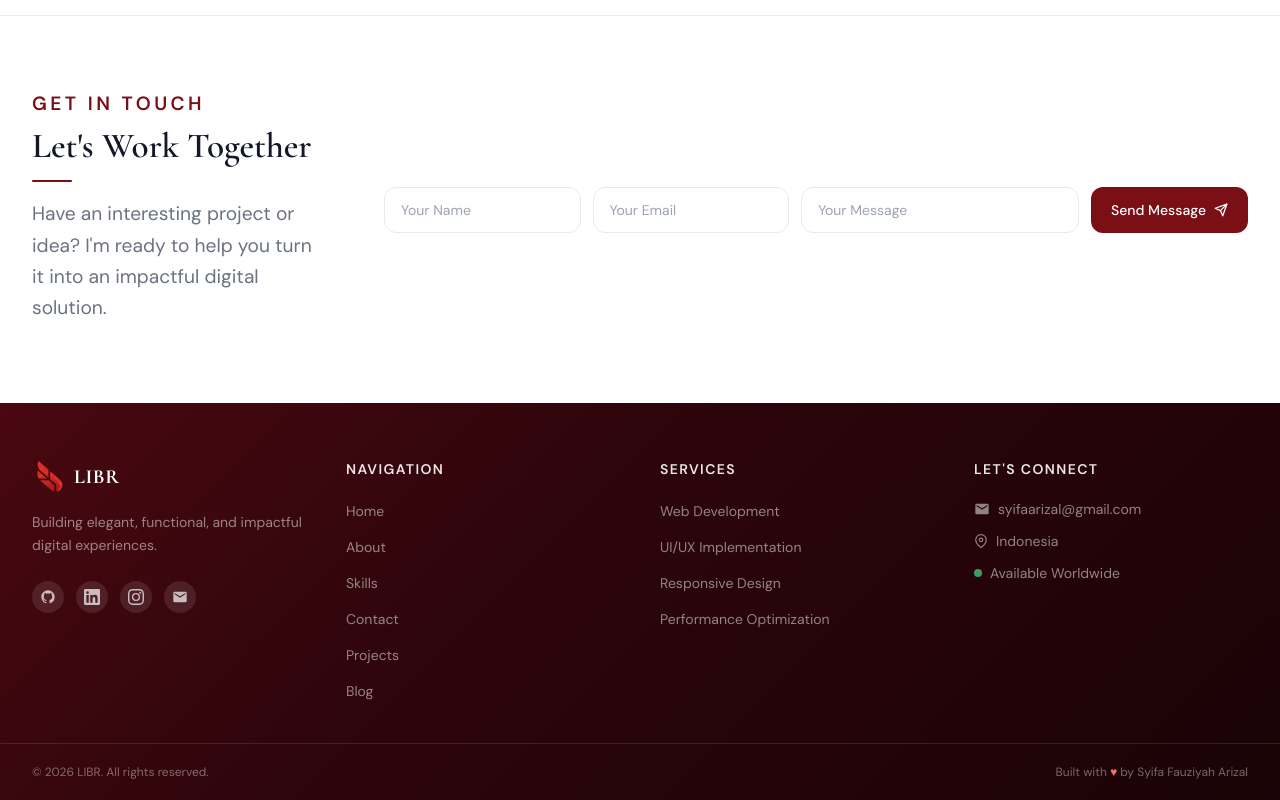
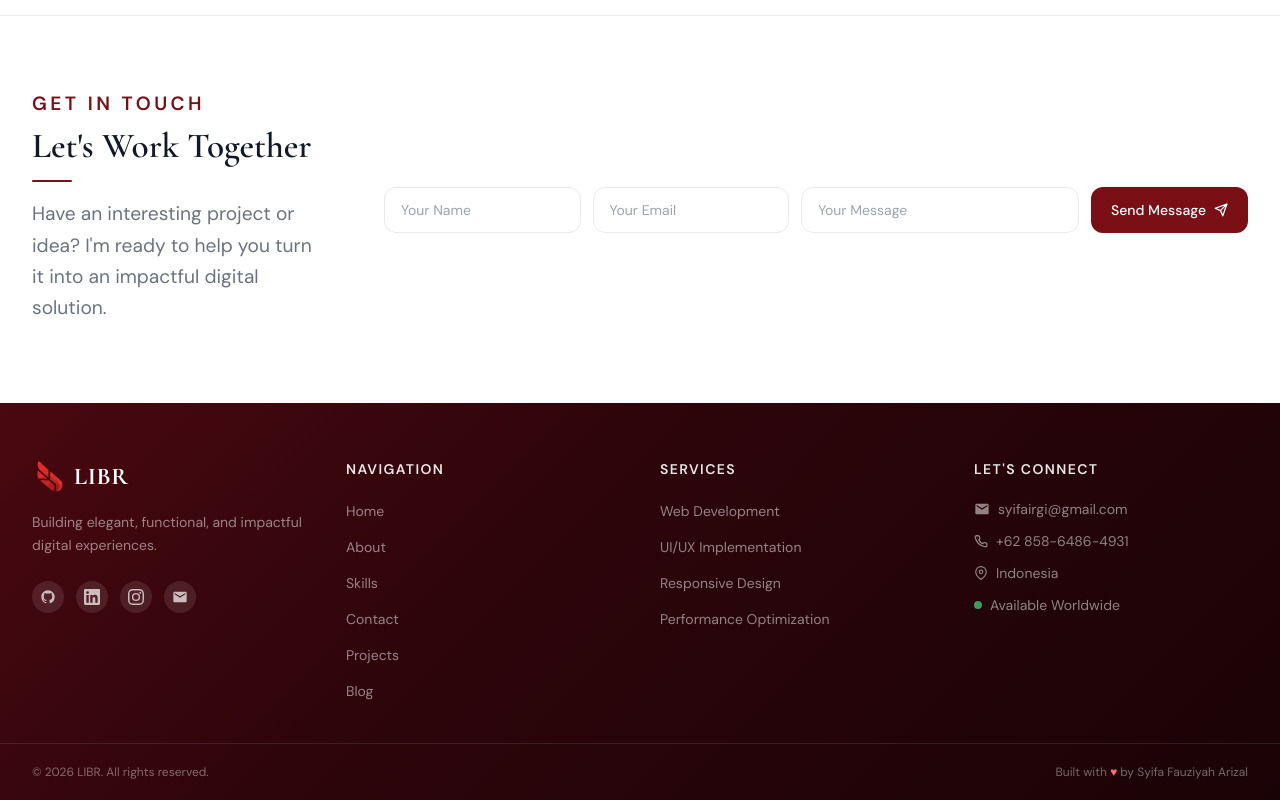
Before and after one commit to syfaarizal/syifa-portfolio-clean, a React (Vite) app: page / in a window 1280 px wide. Shown: the part 4103-4903 px from the top of the page. Built offline with nearby package versions, Linux system fonts and the light colour scheme.

Commit message:
feat: update social links with correct URLs and add phone icon to footer

```diff
--- a/src/components/Footer.tsx
+++ b/src/components/Footer.tsx
@@ -35,6 +35,12 @@ const MapPinIcon = () => (
   </svg>
 )
 
+const PhoneIcon = () => (
+  <svg width="14" height="14" viewBox="0 0 24 24" fill="none" stroke="currentColor" strokeWidth="2.2" strokeLinecap="round" strokeLinejoin="round">
+    <path d="M22 16.92v3a2.1 2.1 0 01-2.28 2A19.86 19.86 0 012 5.28 2.1 2.1 0 014.28 3h3a2.1 2.1 0 012.1 1.72c.12.81.29 1.6.53 2.35a2.1 2.1 0 01-.45 2L8.09 10a16.05 16.05 0 006.58 6.58l1.42-1.42a2.1 2.1 0 012-.45c.84.24 1.64.41 2.35.53A2.1 2.1 0 0122 16.92z" />
+  </svg>
+)
+
 const navLinks = [
   { label: 'Home', href: '/#home' },
   { label: 'About', href: '/#about' },
@@ -50,10 +56,10 @@ const projectLinks = [
 const services = ['Web Development', 'UI/UX Implementation', 'Responsive Design', 'Performance Optimization']
 
 const socialIcons = [
-  { Icon: GithubIcon, href: '#', label: 'GitHub' },
-  { Icon: LinkedinIcon, href: '#', label: 'LinkedIn' },
-  { Icon: InstagramIcon, href: '#', label: 'Instagram' },
-  { Icon: MailIcon, href: 'mailto:syifaarizal@gmail.com', label: 'Email' },
+  { Icon: GithubIcon, href: 'https://github.com/syfaarizal', label: 'GitHub' },
+  { Icon: LinkedinIcon, href: 'https://linkedin.com/in/syifaarizal', label: 'LinkedIn' },
+  { Icon: InstagramIcon, href: 'https://instagram.com/syfaarizal', label: 'Instagram' },
+  { Icon: MailIcon, href: 'mailto:syifairgi@gmail.com', label: 'Email' },
 ]
 
 const handleLink = (href: string) => {
@@ -78,7 +84,7 @@ export default function Footer() {
           <div>
             <div className="mb-4 flex items-center gap-1.5">
               <LogoIcon />
-              <span className="font-serif text-xl font-bold tracking-wide text-white">LIBR</span>
+              <span className="font-serif text-2xl font-bold tracking-wide text-white">LIBR</span>
             </div>
             <p className="mb-6 font-sans text-sm leading-relaxed text-white/50">
               Building elegant, functional, and impactful digital experiences.
@@ -143,8 +149,14 @@ export default function Footer() {
             <ul className="space-y-3">
               <li className="flex items-center gap-2 text-white/50">
                 <MailIcon />
-                <a href="mailto:syifaarizal@gmail.com" className="font-sans text-sm transition-colors duration-200 hover:text-white">
-                  syifaarizal@gmail.com
+                <a href="mailto:syifairgi@gmail.com" className="font-sans text-sm transition-colors duration-200 hover:text-white">
+                  syifairgi@gmail.com
+                </a>
+              </li>
+              <li className="flex items-center gap-2 text-white/50">
+                <PhoneIcon />
+                <a href="tel:+628123456789" className="font-sans text-sm transition-colors duration-200 hover:text-white">
+                  +62 858-6486-4931
                 </a>
               </li>
               <li className="flex items-center gap-2 text-white/50">
--- a/src/components/Hero.tsx
+++ b/src/components/Hero.tsx
@@ -37,10 +37,10 @@ const ArrowRightIcon = () => (
 )
 
 const socialLinks = [
-  { icon: GithubIcon, href: '#', label: 'GitHub' },
-  { icon: LinkedinIcon, href: '#', label: 'LinkedIn' },
-  { icon: InstagramIcon, href: '#', label: 'Instagram' },
-  { icon: EmailIcon, href: 'mailto:syifaarizal@gmail.com', label: 'Email' },
+  { icon: GithubIcon, href: 'https://github.com/syfaarizal', label: 'GitHub' },
+  { icon: LinkedinIcon, href: 'https://linkedin.com/in/syifaarizal', label: 'LinkedIn' },
+  { icon: InstagramIcon, href: 'https://instagram.com/syfaarizal', label: 'Instagram' },
+  { icon: EmailIcon, href: 'mailto:syifairgi@gmail.com', label: 'Email' },
 ]
 
 const title = 'Front-End Developer';
```
